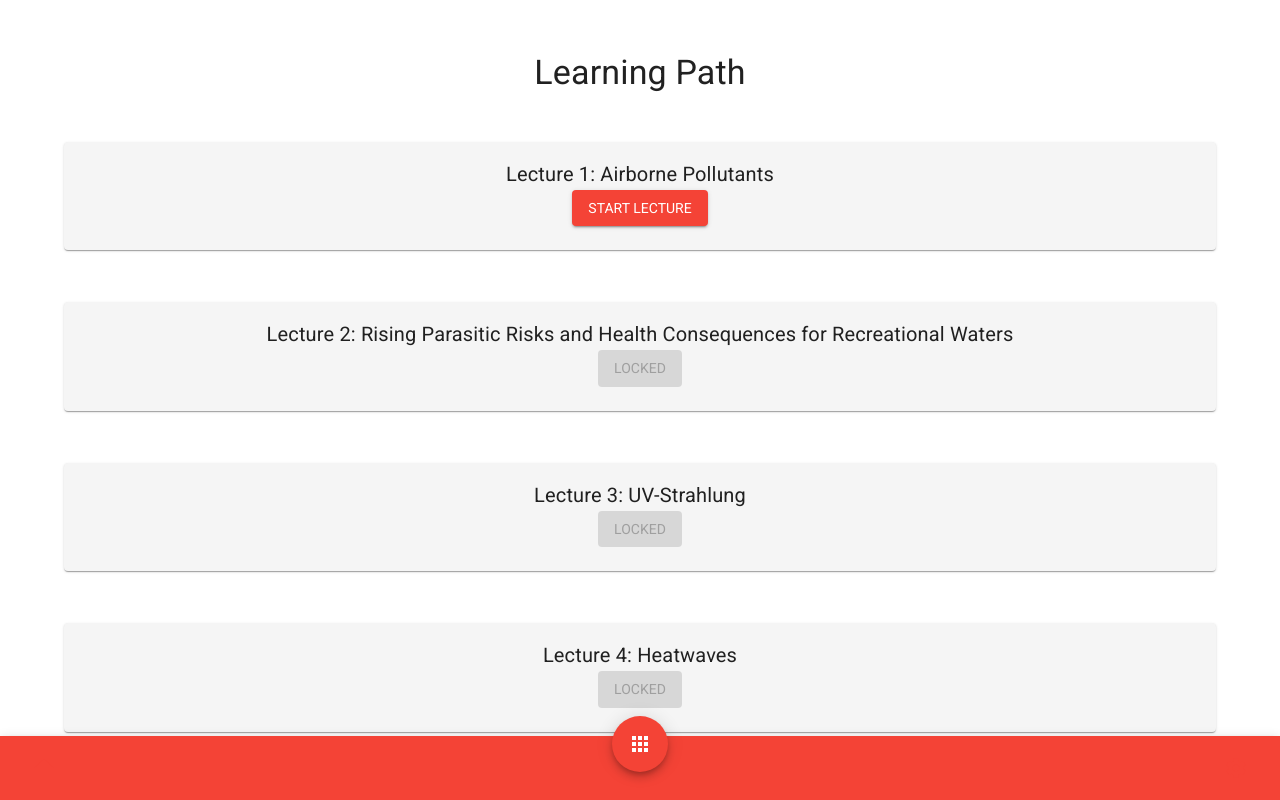
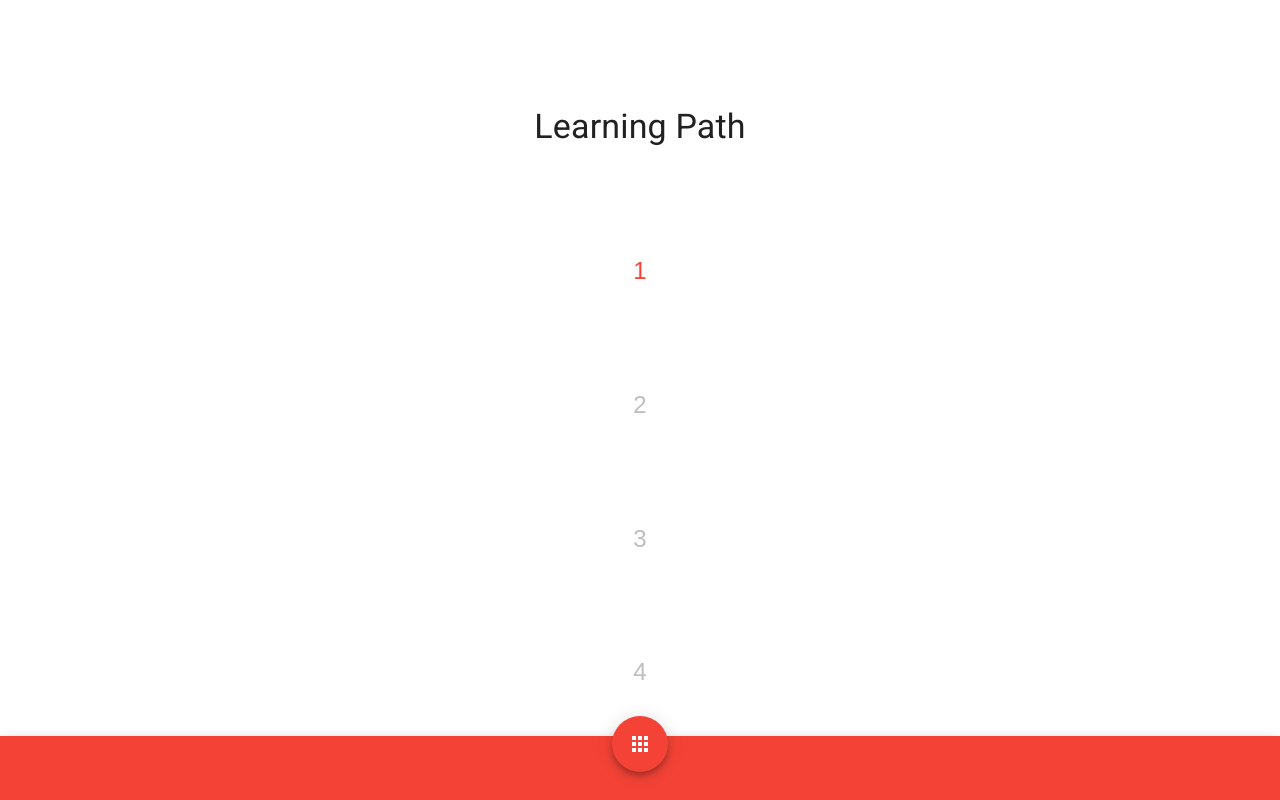
Before and after one commit to sky-ash/heatpath, a React (Vite) app: page /heatpath/path in a window 1280 px wide. Built offline with nearby package versions, Linux system fonts and the light colour scheme.

Commit message:
path layout change to use popover (look more path-y)

```diff
--- a/src/pages/Path.jsx
+++ b/src/pages/Path.jsx
@@ -1,20 +1,14 @@
-// src/pages/Path.js
-
-// Import necessary components
 import React, { useState, useEffect } from 'react';
-import { Container, Card, CardContent, Typography, Button } from '@mui/material';
+import { Container, Typography, IconButton, Popover, Button } from '@mui/material';
 import { useNavigate } from 'react-router-dom';
 
 import Navigation from '../components/Navigation';
-
-// Import the parsed lecture content from json file
 import parsedLectureContent from '../data/parsedLectureContent.json';
 
-// The Path component
 export default function Path() {
-
-  // State to keep track of unlocked lectures
   const [unlockedLectures, setUnlockedLectures] = useState(1);
+  const [anchorEl, setAnchorEl] = useState(null);
+  const [selectedLecture, setSelectedLecture] = useState(null);
 
   useEffect(() => {
     const storedUnlockedLectures = JSON.parse(localStorage.getItem('unlockedLectures'));
@@ -25,45 +19,70 @@ export default function Path() {
     }
   }, []);
 
-  // useNavigate-hook from React to navigate on Button-Click
   const navigate = useNavigate();
   const handleLectureClick = (id) => {
-    // Only navigate to the lecture if it is unlocked (otherwise Button won't be clickable)
     if (id <= unlockedLectures) {
-      navigate(`/lecture/${id}`); // Redirect to the lecture page
+      navigate(`/lecture/${id}`);
     }
   };
 
-  // Render the Path-Page
+  const handlePopoverOpen = (event, lecture) => {
+    setAnchorEl(event.currentTarget);
+    setSelectedLecture(lecture);
+  };
+
+  const handlePopoverClose = () => {
+    setAnchorEl(null);
+    setSelectedLecture(null);
+  };
+
+  const open = Boolean(anchorEl);
+
   return (
-    <Container className="container"
-               sx={{ textAlign: 'center',
-                     justifyContent: 'space-evenly', // 'space-between', 'space-around'
-                  }}>
-
+    <Container className="container" sx={{ textAlign: 'center', justifyContent: 'space-evenly' }}>
       <Typography variant="h4" gutterBottom>
         Learning Path
       </Typography>
 
-      {/* Map over the lectures and render a Card for each */}
       {parsedLectureContent.lectures.map((lecture, index) => (
-        <Card key={index} className="card">
-          <CardContent>
+        <div key={index} className="lecture-button">
+          <IconButton
+            color="primary"
+            disabled={index + 1 > unlockedLectures}
+            onClick={(event) => handlePopoverOpen(event, lecture)}
+          >
+            {index + 1}
+          </IconButton>
+        </div>
+      ))}
 
-            <Typography variant="h6">
-              {lecture.title}
-            </Typography>
-
-            <Button variant="contained"
-                    color="primary"
-                    disabled={index + 1 > unlockedLectures}
-                    onClick={() => handleLectureClick(index + 1)}>
-              {index + 1 <= unlockedLectures ? 'Start Lecture' : 'Locked'}
-            </Button>
-
-          </CardContent>
-        </Card>
-      ))}
+      <Popover
+        open={open}
+        anchorEl={anchorEl}
+        onClose={handlePopoverClose}
+        anchorOrigin={{
+          vertical: 'bottom',
+          horizontal: 'center',
+        }}
+        transformOrigin={{
+          vertical: 'top',
+          horizontal: 'center',
+        }}
+      >
+        <div style={{ padding: '16px', textAlign: 'center' }}>
+          <Typography variant="h6">{selectedLecture?.title}</Typography>
+          <Button
+            variant="contained"
+            color="primary"
+            onClick={() => {
+              handleLectureClick(parsedLectureContent.lectures.indexOf(selectedLecture) + 1);
+              handlePopoverClose();
+            }}
+          >
+            Start Lecture
+          </Button>
+        </div>
+      </Popover>
 
       <Navigation />
     </Container>
```
